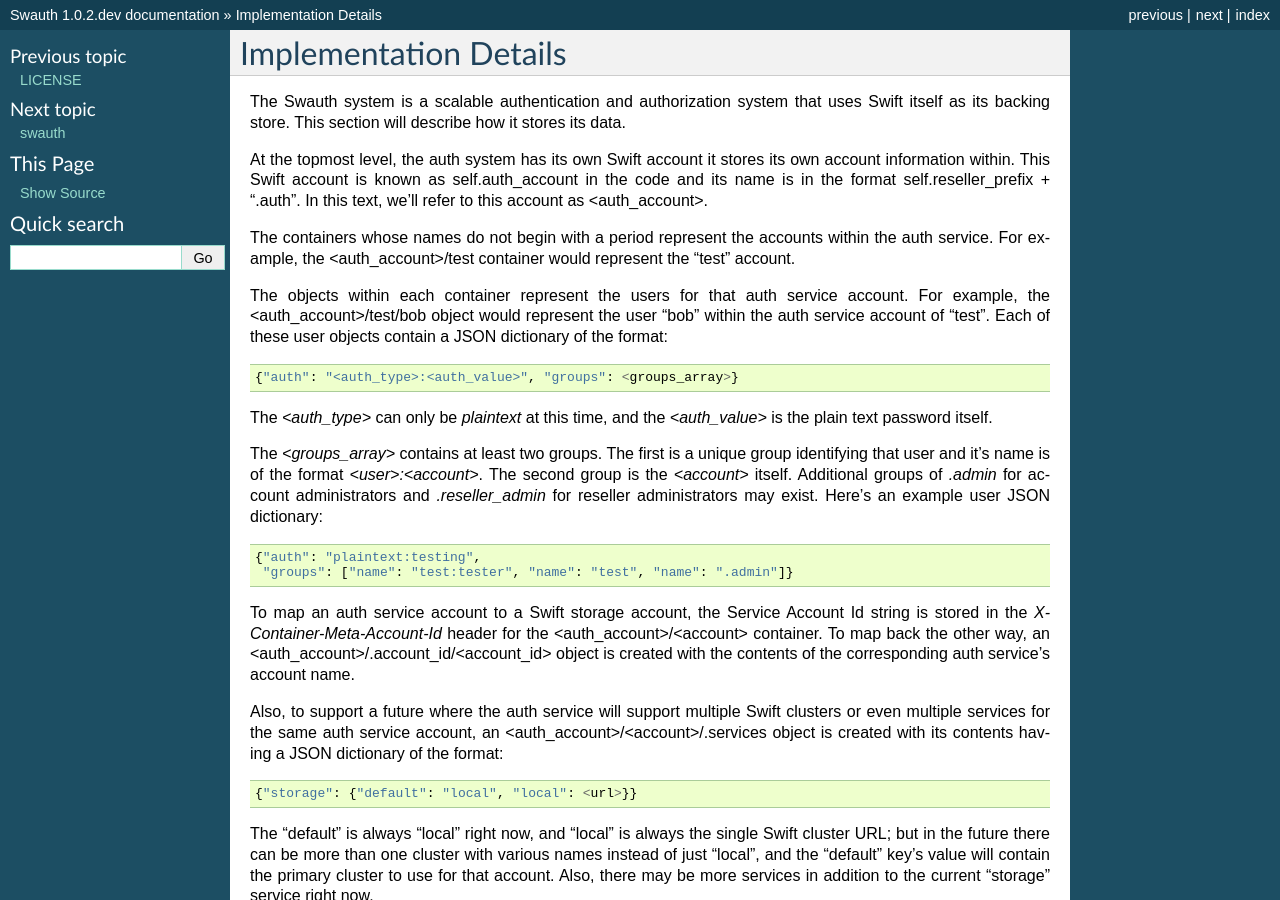
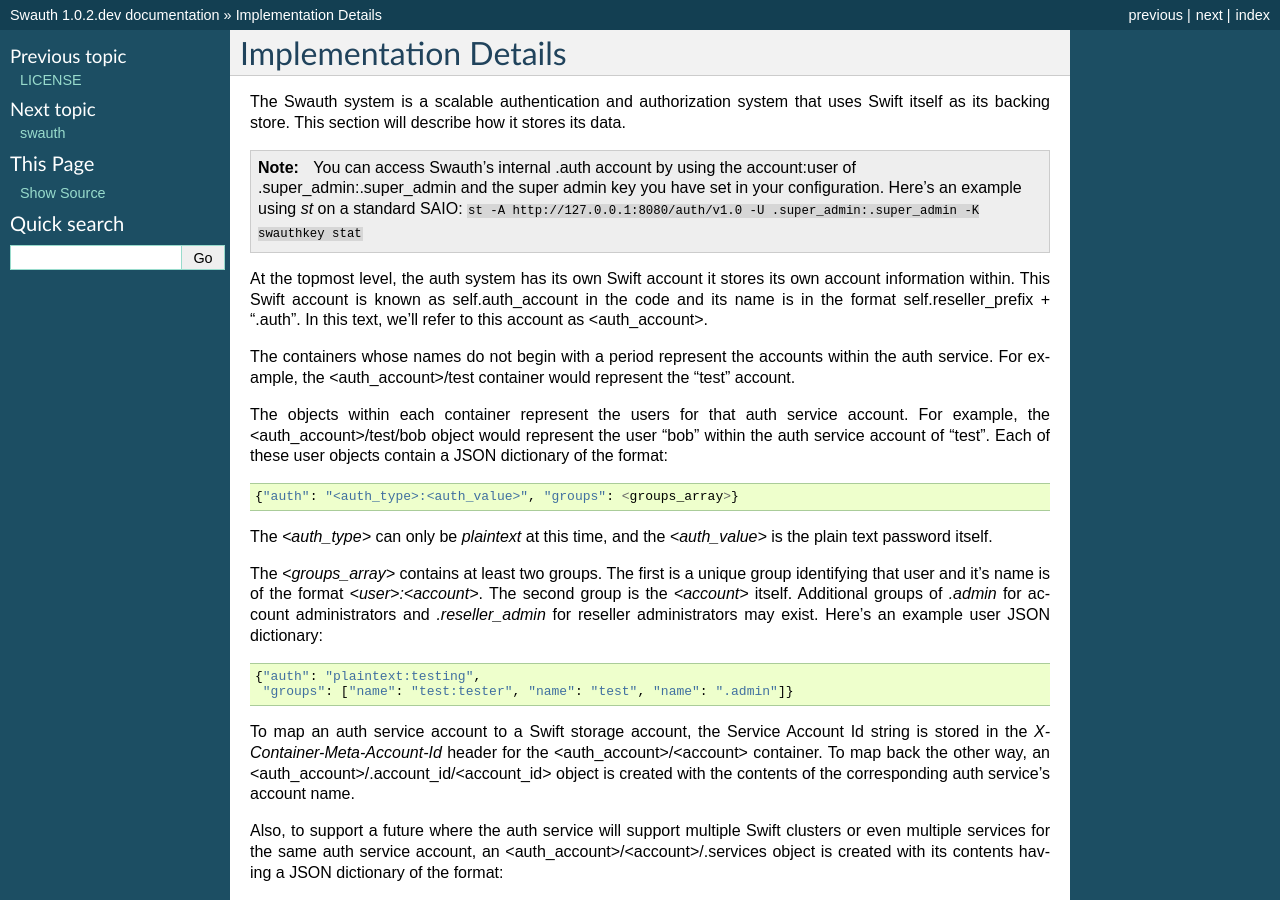
Before and after one commit to gholt/swauth, a Sphinx documentation site: the page built from doc/source/details.rst, in a window 1280 px wide and 900 px high. Built offline with Sphinx 7.4.7, drawn with Linux system fonts in a browser that asks for light colours.

Commit message:
Added ability to purge stored tokens. Fixes #5

```diff
--- a/doc/source/details.rst
+++ b/doc/source/details.rst
@@ -5,6 +5,14 @@
 The Swauth system is a scalable authentication and authorization system that
 uses Swift itself as its backing store. This section will describe how it
 stores its data.
+
+.. note::
+
+    You can access Swauth's internal .auth account by using the account:user of
+    .super_admin:.super_admin and the super admin key you have set in your
+    configuration. Here's an example using `st` on a standard SAIO: ``st -A
+    http://127.0.0.1:8080/auth/v1.0 -U .super_admin:.super_admin -K swauthkey
+    stat``
 
 At the topmost level, the auth system has its own Swift account it stores its
 own account information within. This Swift account is known as
```
Also changed, not shown: 1 other file.
